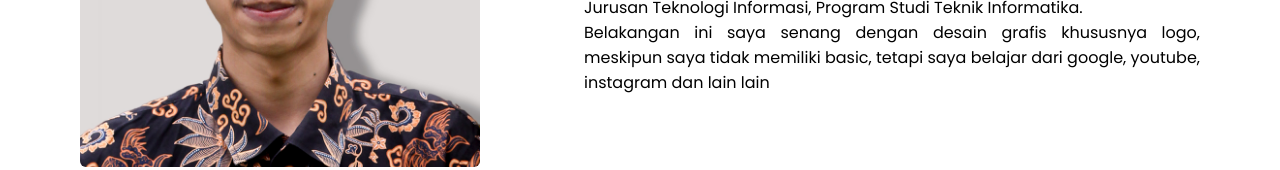
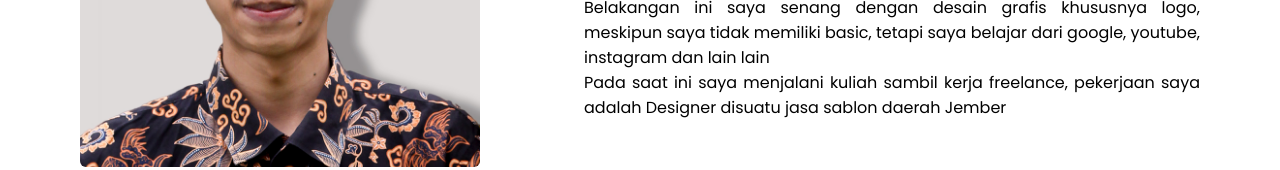
Before and after one commit to Aqin23/aqin23.github.io, a plain HTML site: page index.html in a window 1280 px wide. Shown: the part 1259-1429 px from the top of the page. Drawn offline with nearby package versions, Linux system fonts and the light colour scheme.

Commit message:
Update index.html

```diff
--- a/index.html
+++ b/index.html
@@ -60,6 +60,7 @@
                     <p>Nama saya M.Ainul Yaqin Saya berasal dari Jember tepatnya di Jalan MT.Haryono Lingkungan Kalikotok Kecamatan Sumbersari.Saya lahir di Jember tanggal 23 April 2000, Saya anak kedua dari 3 bersaudara.
                        Sekarang saya sedang menempuh kuliah Semester 6 di Politeknik Negeri Jember, Jurusan Teknologi Informasi, Program Studi Teknik Informatika.</p>
                     <p>Belakangan ini saya senang dengan desain grafis khususnya logo, meskipun saya tidak memiliki basic, tetapi saya belajar dari google, youtube, instagram dan lain lain</p>
+                    <p>Pada saat ini saya menjalani kuliah sambil kerja freelance, pekerjaan saya adalah Designer disuatu jasa sablon daerah Jember</p>
                 </div>
             </div>
         </div>
```
